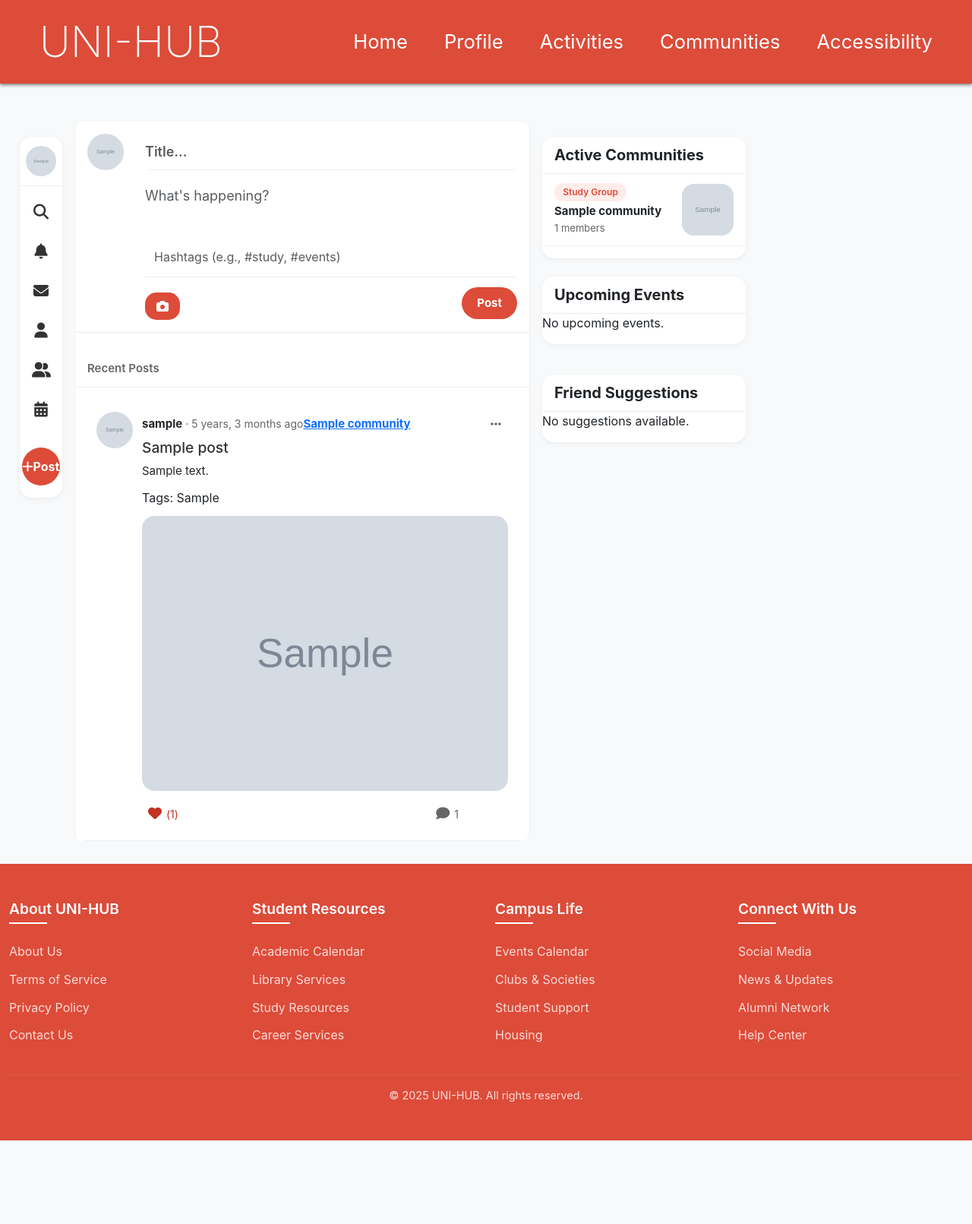
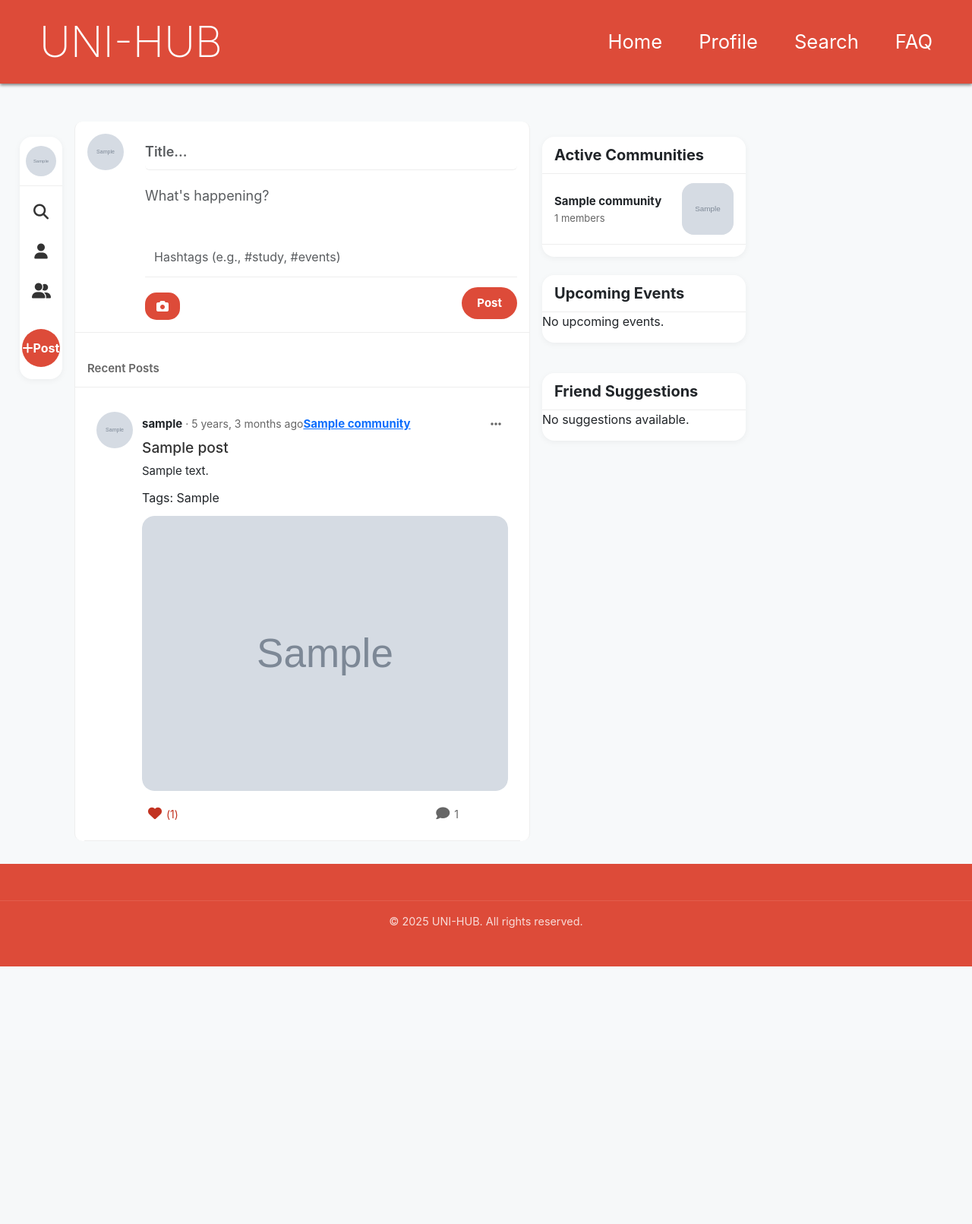
Before and after one commit to willgriffin111/Uni-Hub, a Django app: page / in a window 1280 px wide. Shown: the whole page at 76% size. After the commit the page ends 1272 px from the top, so only its background shows below. Run offline with Django 5.2, Linux system fonts and the light colour scheme; a user stored in the database is signed in; tables that the repository leaves empty hold one stand-in row (values such as "Sample post"); grey boxes marked "Sample" are stand-in pictures; some libraries are stand-ins or nearby versions.

Commit message:
Clean up

```diff
--- a/Frontend/templates/includes/footer.html
+++ b/Frontend/templates/includes/footer.html
@@ -1,6 +1,6 @@
 
 <footer class="footer mt-auto">
-    <div class="container-fluid">
+    {% comment %} <div class="container-fluid">
         <div class="row">
             <div class="col-lg-3 col-md-6 mb-4 mb-lg-0">
                 <h5>About UNI-HUB</h5>
@@ -38,11 +38,9 @@
                     <li><a href="">Help Center</a></li>
                 </ul>
             </div>
-        </div>
-        <div class="row mt-4">
+        </div> {% endcomment %}
             <div class="col-12 text-center">
                 <p class="copyright">© 2025 UNI-HUB. All rights reserved.</p>
             </div>
-        </div>
-    </div>
+    {% comment %} </div> {% endcomment %}
 </footer>
--- a/Frontend/templates/includes/header.html
+++ b/Frontend/templates/includes/header.html
@@ -17,14 +17,11 @@
                 <li class="nav-item">
                     <a class="nav-link" href="{% url 'profile_page'%}">Profile</a>
                 </li>
-                <li class="nav-item">
-                    <a class="nav-link" href="#">Activities</a>
+                 <li class="nav-item">
+                    <a class="nav-link" href="{% url 'search_page'%}">Search</a>
                 </li>
                 <li class="nav-item">
-                    <a class="nav-link" href="#">Communities</a>
-                </li>
-                <li class="nav-item">
-                    <a class="nav-link" href="#">Accessibility</a>
+                    <a class="nav-link" href="{% url 'faq_page'%}">FAQ</a>
                 </li>
             </ul>
         </div>
--- a/Frontend/templates/pages/faq.html
+++ b/Frontend/templates/pages/faq.html
@@ -1,4 +1,4 @@
-<!DOCTYPE html>
+{% load static %}
 <html lang="en">
 <!-- Head section remains the same -->
 <head>
@@ -12,8 +12,8 @@
     <script src="https://kit.fontawesome.com/c43d240003.js" crossorigin="anonymous"></script>
 
     <!-- style sheets CSS -->
-    <link rel="stylesheet" href="/unihub_project/static/faq.css">
-    <link rel="stylesheet" href="/unihub_project/static/nav_footer.css">
+    <link rel="stylesheet" href="{% static 'faq.css' %}">
+    <link rel="stylesheet" href="{% static 'nav_footer.css' %}">
 </head>
 <body>
 
--- a/Frontend/templates/pages/home_page.html
+++ b/Frontend/templates/pages/home_page.html
@@ -46,26 +46,13 @@
               <i class="fa-solid fa-search"></i>
               <span>Search</span>
             </a>
-            <a href="#" class="menu-item">
-              <i class="fa-solid fa-bell"></i>
-              <span>Notifications</span>
-              <span class="notification-badge">3</span>
-            </a>
-            <a href="#" class="menu-item">
-              <i class="fa-solid fa-envelope"></i>
-              <span>Messages</span>
-            </a>
             <a href="{% url 'profile_page' %}" class="menu-item">
               <i class="fa-solid fa-user"></i>
               <span>Profile</span>
             </a>
             <a href="{% url 'community_create' %}" class="menu-item">
               <i class="fa-solid fa-user-group"></i>
-              <span>Communities</span>
-            </a>
-            <a href="#" class="menu-item">
-              <i class="fa-solid fa-calendar-days"></i>
-              <span>Events</span>
+              <span>Create communities</span>
             </a>
           </div>
           <button class="post-btn btn btn-primary mt-3">Post</button>
@@ -282,7 +269,6 @@
             <a href="{% url 'community_page' community.name %}" class="community-link">
               <div class="community-item d-flex justify-content-between align-items-center mb-3">
                 <div class="community-info">
-                  <span class="community-category">Study Group</span>
                   <h4 class="community-title">{{ community.name }}</h4>
                   <span class="community-stats">{{ community.num_members }} members</span>
                 </div>
--- a/Frontend/templates/pages/search.html
+++ b/Frontend/templates/pages/search.html
@@ -47,7 +47,6 @@
     </div>
   </div>
 
-  {% include '../includes/footer.html' %}
 
   <!-- JavaScript for search functionality -->
   <script>
--- a/UniHub_backend/unihub_project/urls.py
+++ b/UniHub_backend/unihub_project/urls.py
@@ -22,6 +22,7 @@ urlpatterns = [
 
     path('profile-edit/', views.profile_edit_view, name="profile_edit_page"),
 
+    path('faq/', views.faq_view, name="faq_page"),
     #homepage
     path('dashboard/', views.dashboard_view, name="dashboard_page"),
     path('profile/', views.profile_view, name="profile_page"),
@@ -61,4 +62,5 @@ urlpatterns = [
 
 
 
+
 ] + static(settings.MEDIA_URL, document_root=settings.MEDIA_ROOT)
--- a/UniHub_backend/unihub_project/views.py
+++ b/UniHub_backend/unihub_project/views.py
@@ -356,3 +356,10 @@ def post_view(request):
 def dashboard_view(request):
     """Render the dashboard page (requires login)."""
     return render(request, "pages/dashboard.html", {"user": request.user})
+
+
+@login_required
+@verification_required
+def faq_view(request):
+    """Render the FAQ page (requires login)."""
+    return render(request, "pages/faq.html", {"user": request.user})
```
